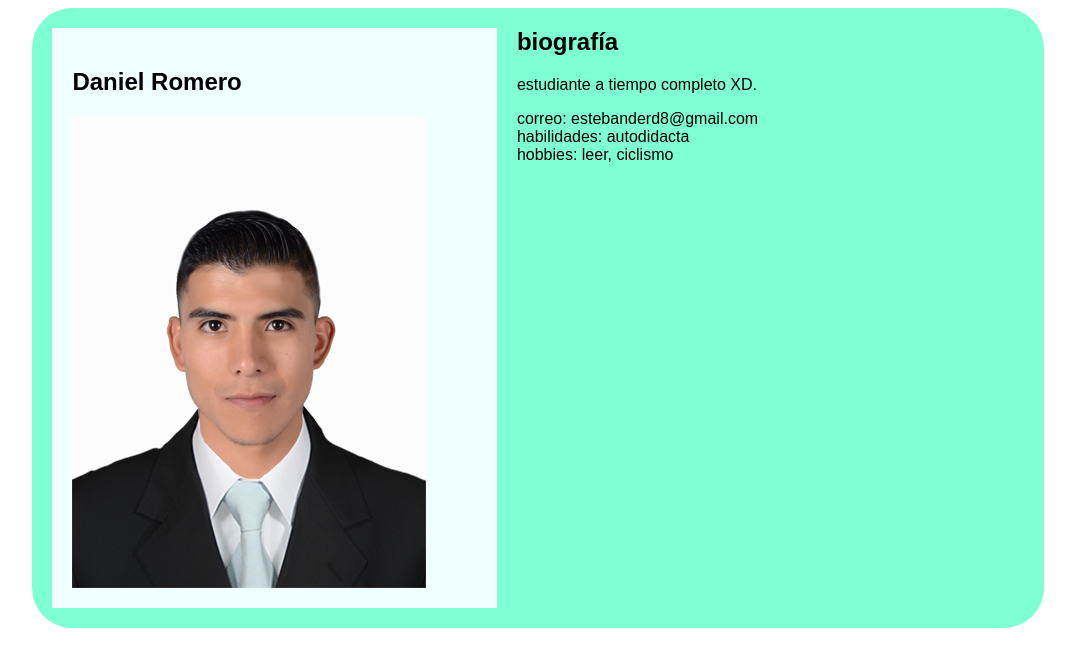
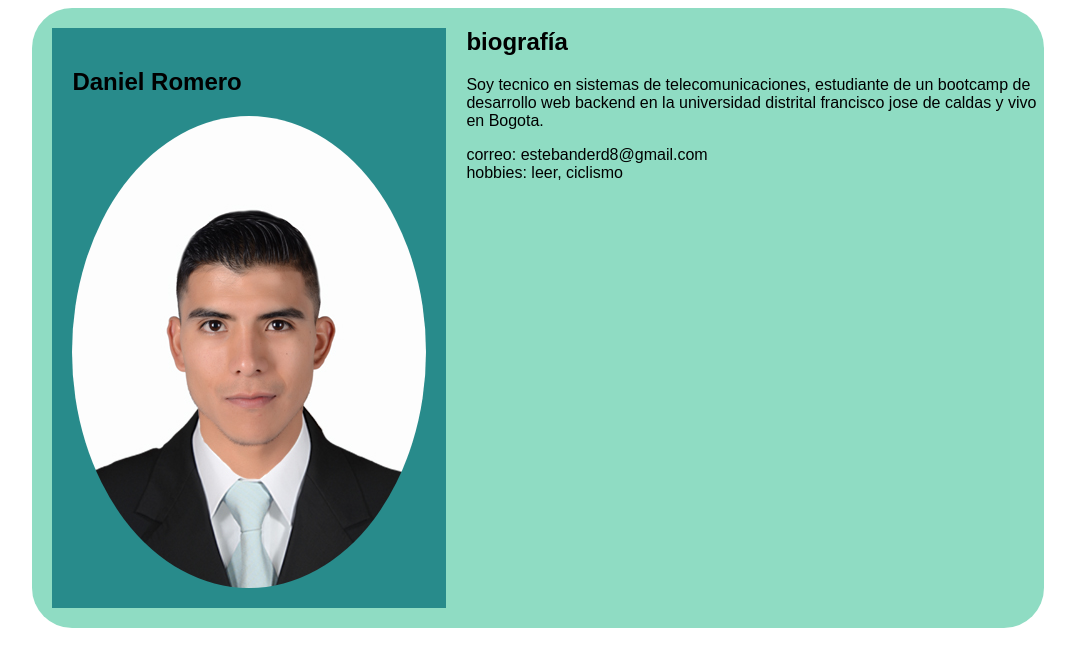
Before and after one commit to daniel-esteban-97/biografia, a plain HTML site: page index.html in a window 1280 px wide. Shown: the whole page, without its empty margins (102-1177 px from the left). Drawn offline with Linux system fonts and the light colour scheme.

Commit message:
versión inicial

```diff
--- a/estilos.css
+++ b/estilos.css
@@ -3,14 +3,14 @@
     display: flex;
     margin: 0 auto;
     width: 80%;
-    background-color: aquamarine;
+    background-color: rgba(20, 182, 128, 0.473);
     border-radius: 40px;
 }
 
 .izquierda{
 
     width: 40%;
-    background-color: azure;
+    background-color: rgb(40, 139, 139);
     font-family: Arial, Helvetica, sans-serif;
     margin: 20px;
     padding: 20px;
@@ -19,3 +19,7 @@
 .derecha{
     font-family: Arial, Helvetica, sans-serif;
 }
+
+.circulo{
+    border-radius: 50%;
+}
--- a/index.html
+++ b/index.html
@@ -11,15 +11,16 @@
     <div class="contenedor">
         <section class="izquierda">
             <h1>Daniel Romero</h1>
-            <img src="imagen/foto .png" />
+            <img class="circulo" src="imagen/foto .png" alt="mi foto de biografia"/>
         </section>
         <section class="derecha">
             <h1>biografía</h1>
-            <p>estudiante a tiempo completo XD.
+            <p>Soy tecnico en sistemas de telecomunicaciones, estudiante de un bootcamp
+                de desarrollo web backend en la universidad distrital francisco jose de
+                caldas y vivo en Bogota.
 
             </p>
             <div>correo: estebanderd8@gmail.com</div>
-            <div>habilidades: autodidacta</div>
             <div>hobbies: leer, ciclismo</div>
 
         </section>
```
